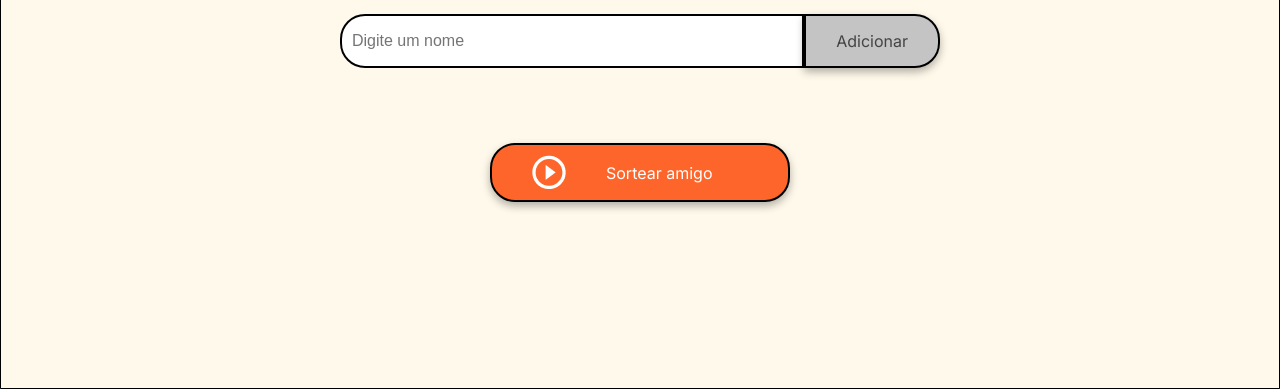
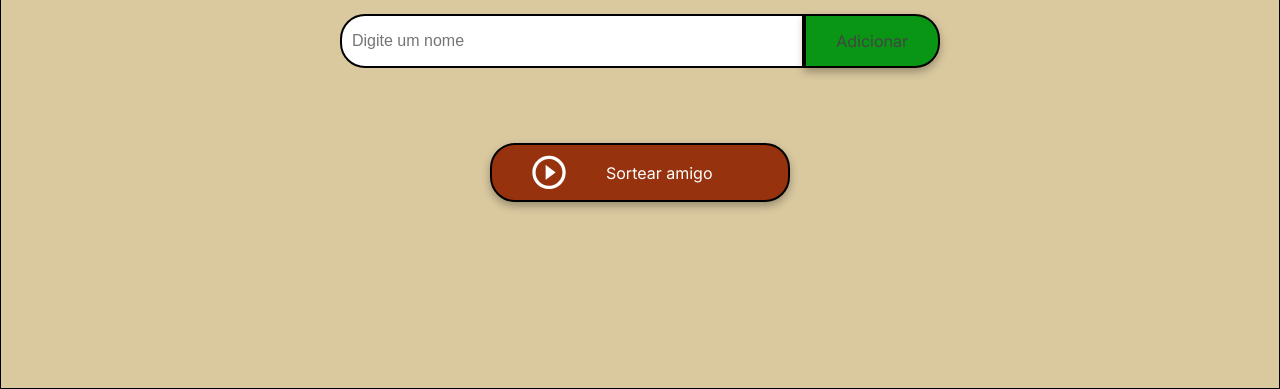
Before and after one commit to FlaviaGomes17/Jogo-do-Amigo-Secreto, a plain HTML site: page index.html in a window 1280 px wide. Shown: the part 411-800 px from the top of the page. Drawn offline with Linux system fonts and the light colour scheme.

```diff
--- a/index.html
+++ b/index.html
@@ -7,6 +7,7 @@
     <link rel="preconnect" href="https://fonts.googleapis.com">
     <link rel="preconnect" href="https://fonts.gstatic.com" crossorigin>
     <link href="https://fonts.googleapis.com/css2?family=Inter:wght@100;400;700;900&family=Merriweather:ital,wght@0,300;0,400;0,700;0,900;1,300;1,400;1,700;1,900&display=swap" rel="stylesheet">
+    <link rel="icon" href="favicon.ico" type="image/x-icon">
     <title>Amigo Secreto</title>
 </head>
 
--- a/style.css
+++ b/style.css
@@ -1,9 +1,9 @@
 :root {
-    --color-primary: #4B69FD;
-    --color-secondary: #FFF9EB;
-    --color-tertiary: #C4C4C4;
-    --color-button: #fe652b;
-    --color-button-hover: #e55720;
+    --color-primary: #68116b;
+    --color-secondary: #dac89f;
+    --color-tertiary: #0a9615;
+    --color-button: #96320d;
+    --color-button-hover: #bddf2a;
     --color-text: #444444;
     --color-white: #FFFFFF;
 }
```
